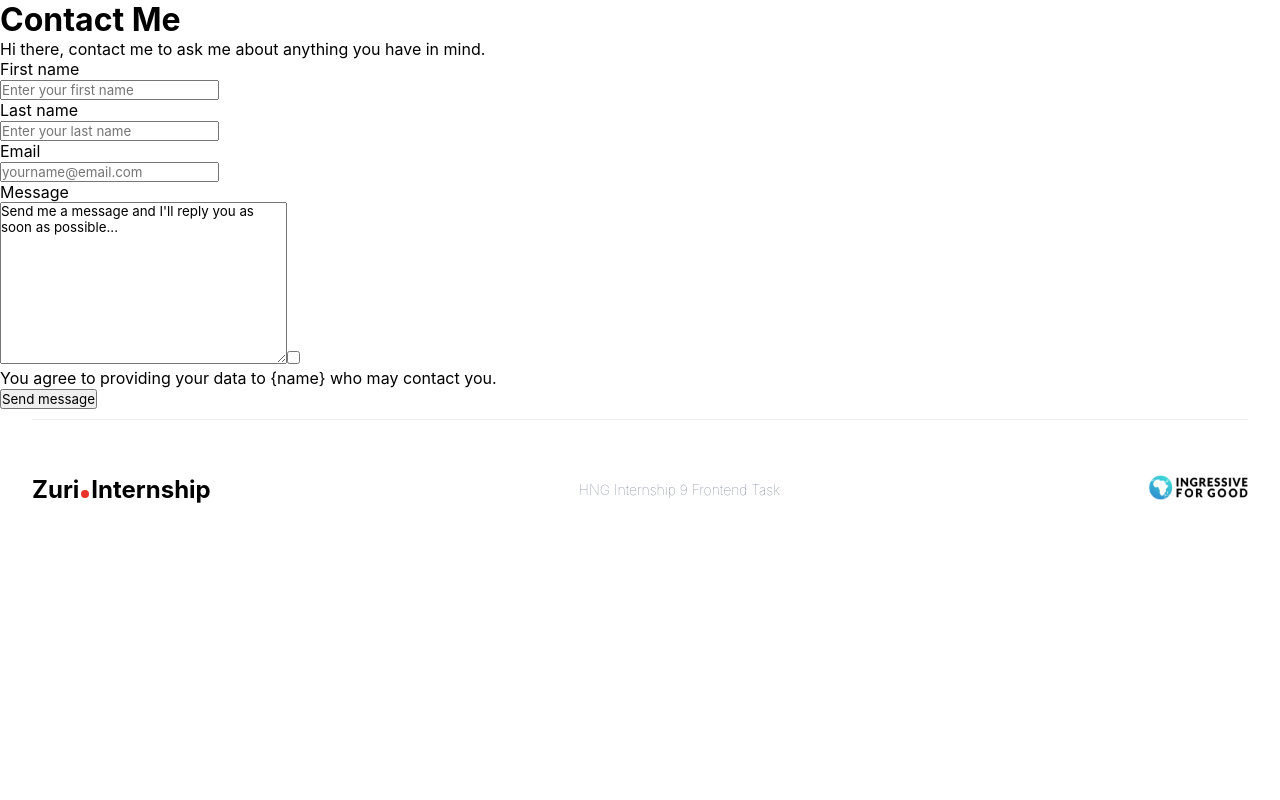
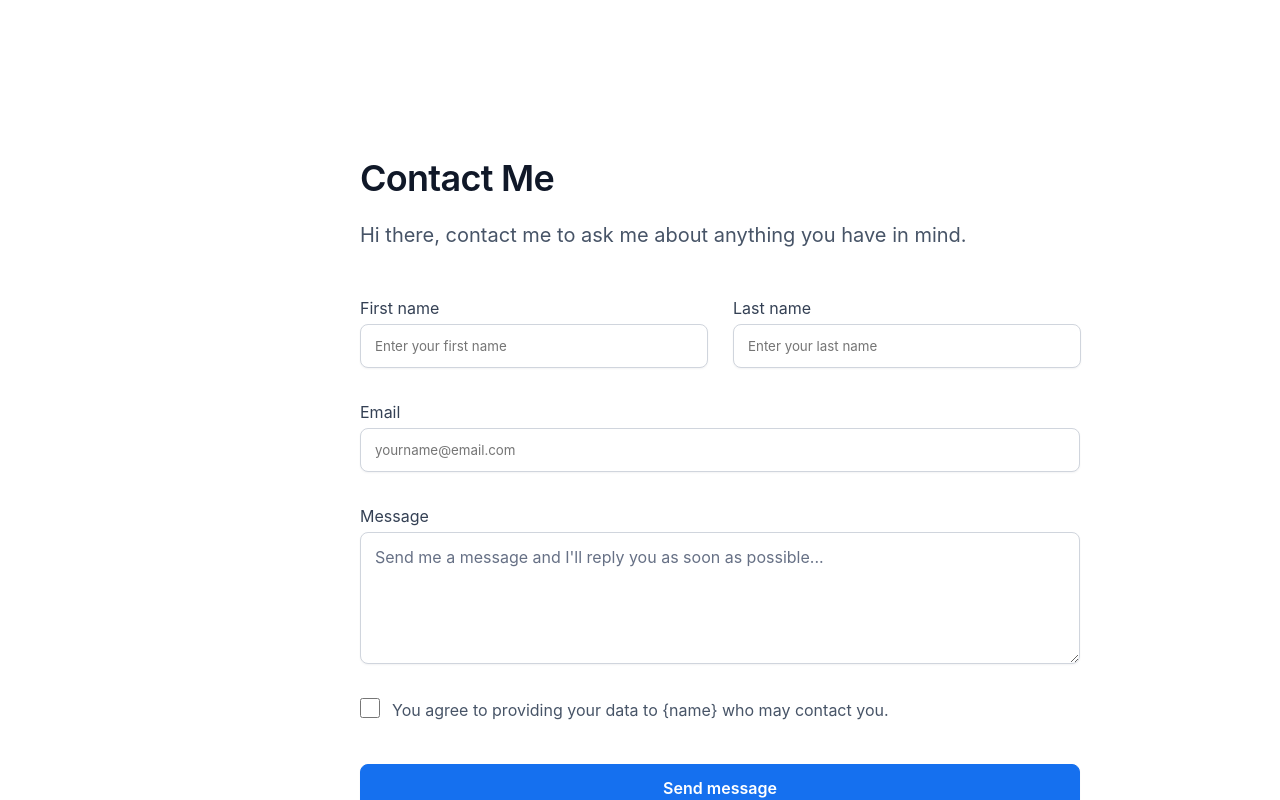
Before and after one commit to samuel99Oshiobughie/tree-link, a React (Vite) app: page /contact in a window 1280 px wide. Shown: the top 800 px of the page. Built offline with nearby package versions, Linux system fonts and the light colour scheme.

Commit message:
style: created contact style sheet

```diff
--- a/src/Contact.css
+++ b/src/Contact.css
@@ -0,0 +1,299 @@
+.contact__container {
+    overflow-x: hidden;
+    background: #FFFFFF;
+}
+
+.form__container {
+    display: flex;
+    flex-direction: column;
+}
+
+.form_title {
+    width: 448px;
+    height: 44px;
+    font-family: 'Inter';
+    font-style: normal;
+    font-weight: 600;
+    font-size: 36px;
+    line-height: 44px;
+    letter-spacing: -0.02em;
+    color: #101828;
+    margin-top: 156px;
+    margin-left: 360px;
+    margin-right: 632px;
+
+}
+
+.form_text {
+    width: 720px;
+    height: 30px;
+    font-family: 'Inter';
+    font-style: normal;
+    font-weight: 400;
+    font-size: 20px;
+    line-height: 30px;
+    color: #475467;
+    margin-left: 360px;
+    margin-right: 360px;
+    margin-top: 20px;
+}
+
+form {
+    display: flex;
+    flex-direction: column;
+    gap: 10px;
+    margin-left: 360px;
+    margin-right: 360px;
+    width: 60%;
+}
+
+
+.firstName {
+    display: flex;
+    flex-direction: column;
+    justify-content: center;
+    font-family: 'Inter';
+    font-style: normal;
+    font-weight: 400;
+    font-size: 16px;
+    color: #344054;
+}
+
+.firstName p {
+    margin-bottom: 6px;
+}
+
+#first_name {
+    color: #667085;
+    padding: 10px 14px;
+    gap: 8px;
+    line-height: 24px;
+    box-sizing: border-box;
+    width: 348px;
+    height: 44px;
+    border: 1px solid #D0D5DD;
+    background: #FFFFFF;
+    border-radius: 8px;
+    align-self: stretch;
+    box-shadow: 0px 1px 2px rgba(16, 24, 40, 0.05);
+}
+
+
+.lastName {
+    display: flex;
+    flex-direction: column;
+    justify-content: center;
+    font-family: 'Inter';
+    font-style: normal;
+    font-weight: 400;
+    margin-left: 25px;
+    font-size: 16px;
+    color: #344054;
+}
+
+.lastName p {
+    margin-bottom: 6px;
+}
+
+#last_name {
+    color: #667085;
+    padding: 10px 14px;
+    gap: 8px;
+    line-height: 24px;
+    /* box-sizing: border-box; */
+    width: 348px;
+    height: 44px;
+    border: 1px solid #D0D5DD;
+    background: #FFFFFF;
+    border-radius: 8px;
+    align-self: stretch;
+    box-shadow: 0px 1px 2px rgba(16, 24, 40, 0.05);
+}
+
+.name-spacing {
+    display: flex;
+    margin-top: 48px;
+}
+
+.emailAddress {
+    display: flex;
+    flex-direction: column;
+    justify-content: center;
+    font-family: 'Inter';
+    font-style: normal;
+    font-weight: 400;
+    font-size: 16px;
+    color: #344054;
+    margin-top: 24px;
+}
+
+.emailAddress p {
+    margin-bottom: 6px;
+}
+
+#email {
+    color: #667085;
+    padding: 10px 14px;
+    gap: 8px;
+    line-height: 24px;
+    box-sizing: border-box;
+    width: 720px;
+    height: 44px;
+    border: 1px solid #D0D5DD;
+    background: #FFFFFF;
+    border-radius: 8px;
+    align-self: stretch;
+    box-shadow: 0px 1px 2px rgba(16, 24, 40, 0.05);
+}
+
+.textMessage {
+    display: flex;
+    flex-direction: column;
+    justify-content: center;
+    font-family: 'Inter';
+    font-style: normal;
+    font-weight: 400;
+    font-size: 16px;
+    color: #344054;
+    margin-top: 24px;
+}
+
+.textMessage p {
+    margin-bottom: 6px;
+}
+
+#message {
+    font-family: 'Inter';
+    font-style: normal;
+    font-weight: 400;
+    font-size: 16px;
+    color: #667085;
+    padding: 12px 14px;
+    gap: 8px;
+    line-height: 24px;
+    box-sizing: border-box;
+    width: 720px;
+    height: 132px;
+    border: 1px solid #D0D5DD;
+    background: #FFFFFF;
+    border-radius: 8px;
+    align-self: stretch;
+    box-shadow: 0px 1px 2px rgba(16, 24, 40, 0.05);
+}
+
+.checkBox {
+    display: flex;
+    flex-direction: row;
+    line-height: 24px;
+    color: #475467;
+    align-self: stretch;
+    margin-top: 24px;
+}
+
+.checkBox p {
+    margin-left: 12px;
+    font-family: 'Inter';
+    font-style: normal;
+    font-weight: 400;
+    font-size: 16px;
+}
+
+#checkbox {
+    box-sizing: border-box;
+    width: 20px;
+    height: 20px;
+    background: #FFFFFF;
+    border: 1px solid #D0D5DD;
+    border-radius: 6px;
+}
+
+#btn__submit {
+    box-sizing: border-box;
+    display: flex;
+    flex-direction: row;
+    justify-content: center;
+    align-items: center;
+    padding: 12px 20px;
+    gap: 8px;
+    margin-top: 32px;
+    margin-bottom: 188px;
+    width: 720px;
+    height: 48px;
+    background: #1570EF;
+    border: 1px solid #1570EF;
+    box-shadow: 0px 1px 2px rgba(16, 24, 40, 0.05);
+    border-radius: 8px;
+    align-self: stretch;
+    font-family: 'Inter';
+    font-style: normal;
+    font-weight: 600;
+    font-size: 16px;
+    line-height: 24px;
+    color: #FFFFFF;
+}
+
+
+
+
+@media screen and (max-width: 600px) {
+    .form_title {
+        width: 343px;
+        margin-top: 64px;
+        margin-left: 16px;
+        margin-right: 16px;
+
+    }
+
+    .form_text {
+        width: 343px;
+        height: 56px;
+        margin-left: 16px;
+        margin-right: 16px;
+        margin-top: 16px;
+    }
+
+    form {
+        gap: 8px;
+        margin-left: 16px;
+        margin-right: 16px;
+        width: 100%;
+    }
+
+
+    #first_name {
+        width: 343px;
+    }
+
+    .lastName {
+        margin-left: 0;
+        margin-top: 24px;
+    }
+
+    #last_name {
+        width: 343px;
+
+    }
+
+    .name-spacing {
+        display: flex;
+        flex-direction: column;
+    }
+
+     #email {
+        width: 343px;
+    }
+
+    #message {
+        width: 343px;
+    }
+
+    .checkBox p {
+        width: 311px;
+        height: 48px;
+    }
+
+    #btn__submit {
+        width: 343px;
+        margin-bottom: 64px;
+    }
+}
```
